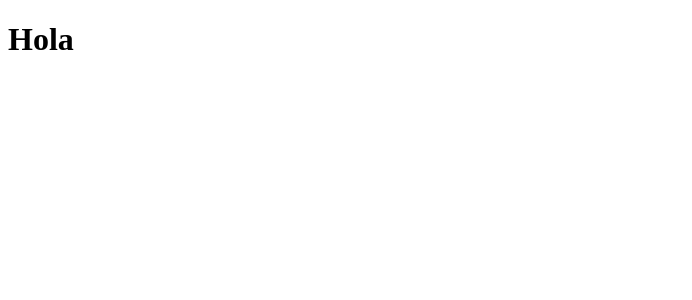
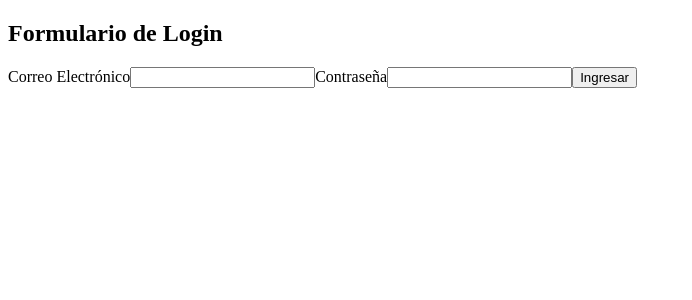
Before and after one commit to jocnn/skill_up_lab_react, a React (Create React App) app: page / in a window 1280 px wide. Shown: the top 300 px of the page, without its empty margins (0-692 px from the left). Built offline with nearby package versions, Linux system fonts and the light colour scheme.

Commit message:
importando formulario

```diff
--- a/src/App.js
+++ b/src/App.js
@@ -1,7 +1,9 @@
+import Login from "./components/Login";
+
 function App() {
   return (
     <div>
-      <h1>Hola</h1>
+      <Login />
     </div>
   );
 }
```
